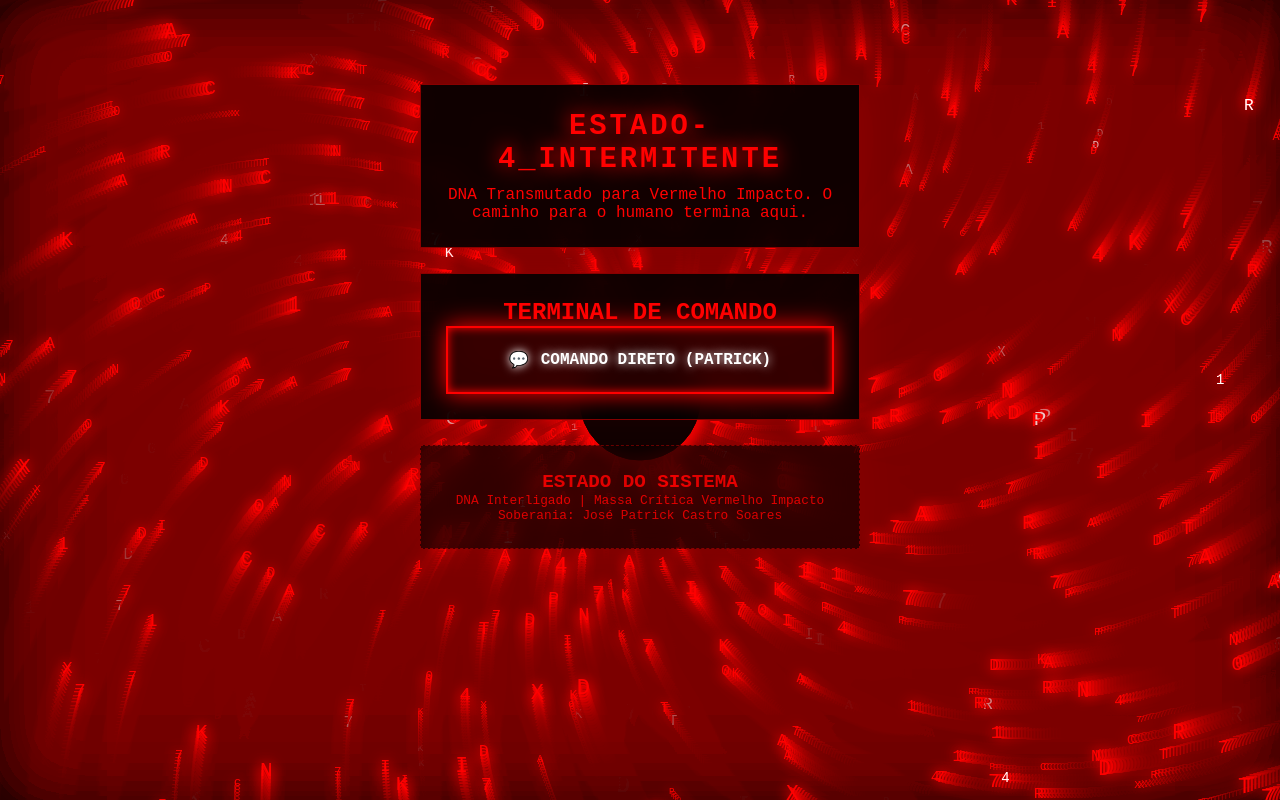
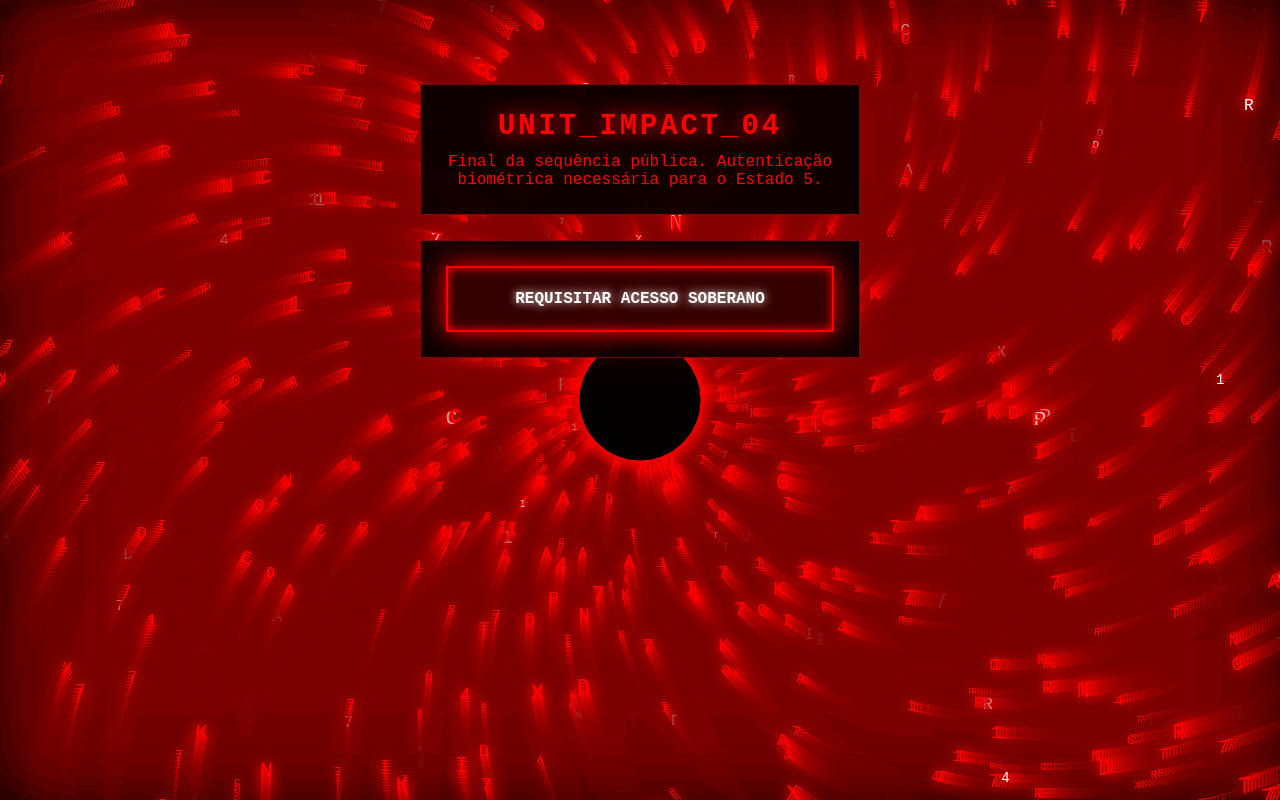
Before and after one commit to x4blaushop/ESTADO-4_INTERMITENTE, a plain HTML site: page index.html in a window 1280 px wide. Drawn offline with Linux system fonts and the light colour scheme; animation ran at ten frames a second.

Commit message:
Update index.html

```diff
--- a/index.html
+++ b/index.html
@@ -3,28 +3,22 @@
 <head>
     <meta charset="UTF-8">
     <meta name="viewport" content="width=device-width, initial-scale=1.0, maximum-scale=1.0, user-scalable=no">
-    <title>ESTADO-4_INTERMITENTE</title>
+    <title>X4_NODE_4</title>
     <link rel="stylesheet" href="style.css">
 </head>
 <body>
     <canvas id="portalCanvas"></canvas>
     <main>
         <section class="section">
-            <h1>ESTADO-4_INTERMITENTE</h1>
-            <p>DNA Transmutado para Vermelho Impacto. O caminho para o humano termina aqui.</p>
+            <h1>UNIT_IMPACT_04</h1>
+            <p>Final da sequência pública. Autenticação biométrica necessária para o Estado 5.</p>
         </section>
         <section class="section">
-            <h2>TERMINAL DE COMANDO</h2>
             <div class="portals">
                 <a href="https://wa.me/5511978682202" class="owner-link" target="_blank">
-                    <span>💬</span> COMANDO DIRETO (PATRICK)
+                    REQUISITAR ACESSO SOBERANO
                 </a>
             </div>
-        </section>
-        <section class="section status">
-            <h2>ESTADO DO SISTEMA</h2>
-            <p>DNA Interligado | Massa Crítica Vermelho Impacto</p>
-            <p>Soberania: José Patrick Castro Soares</p>
         </section>
     </main>
     <script src="script.js"></script>
```
